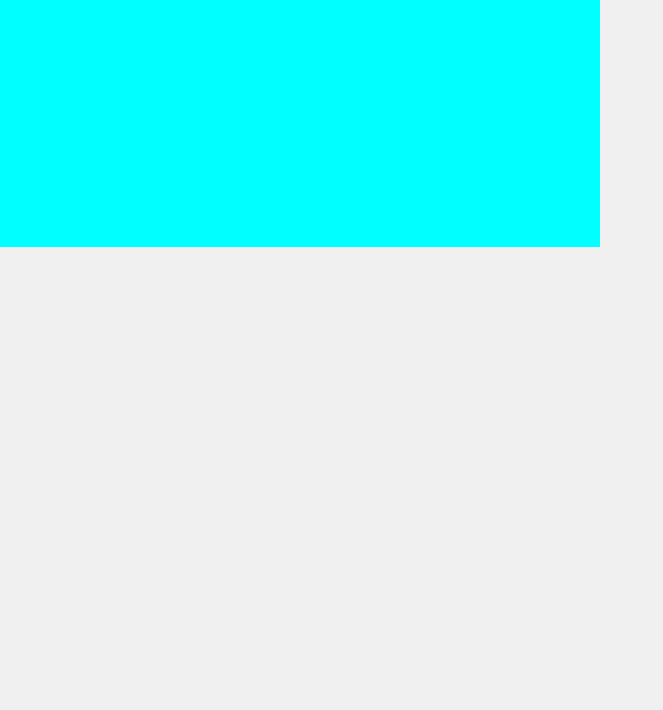
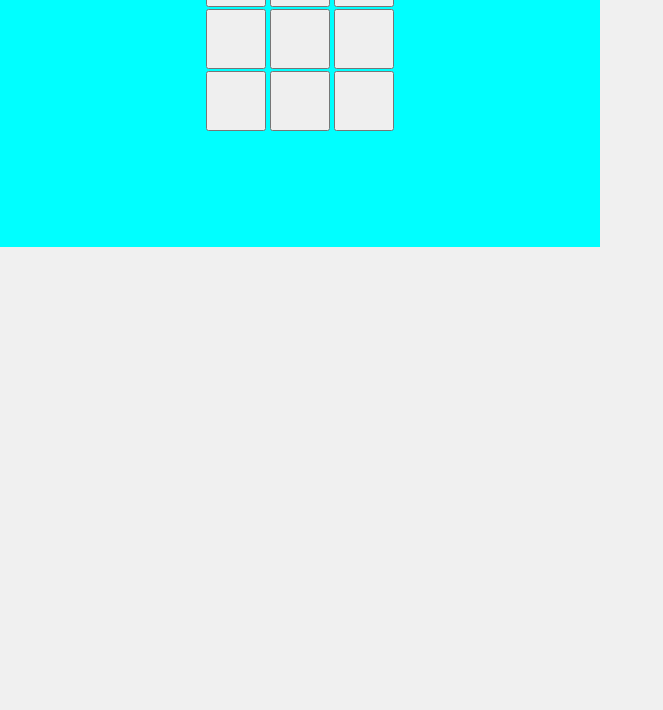
Before and after one commit to AhtishamAzhar/Tic-Tac-Toe, a plain HTML site: page index.html in a window 1280 px wide. Shown: the part 90-800 px from the top of the page, without its empty margins (0-663 px from the left). Drawn offline with Linux system fonts and the light colour scheme.

Commit message:
styling of game box

```diff
--- a/index.html
+++ b/index.html
@@ -11,15 +11,22 @@
     <h1>Tic Tac Toe Game</h1>
     </div>
     <div class="game-section">
+
+        <div class="row0">
         <button class="box" id="0" ></button>
         <button class="box" id="1"></button>
         <button class="box" id="2"></button>
+        </div>
+        <div class="row1">
         <button class="box" id="3"></button>
         <button class="box" id="4"></button>
         <button class="box" id="5"></button>
+        </div>
+        <div class="row2">
         <button class="box" id="6"></button>
         <button class="box" id="7"></button>
         <button class="box" id="8"></button>
+        </div>
     </div>
 </body>
 </html>
--- a/style.css
+++ b/style.css
@@ -9,9 +9,12 @@ body{
     background-color: aqua;
     width: 600px;
     height: 300px;
+    display: flex;
+    flex-direction: column;
+    align-items: center;
 }
 
 .box{
-width: 50px;
-height: 50px;
+width: 60px;
+height: 60px;
 }
```
